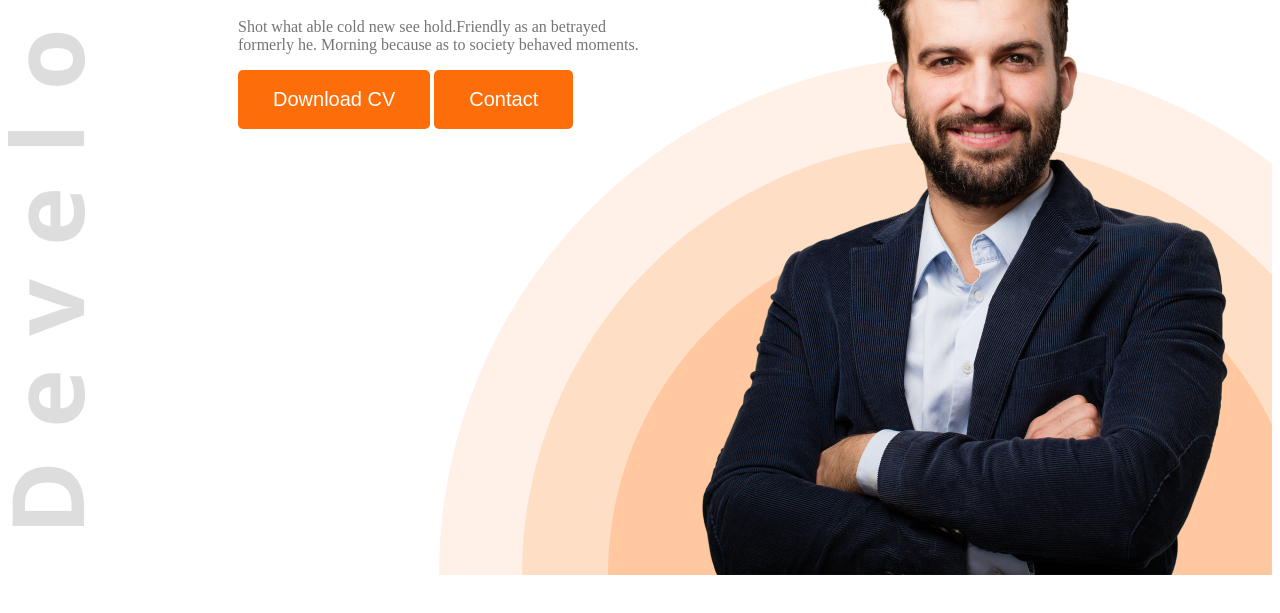
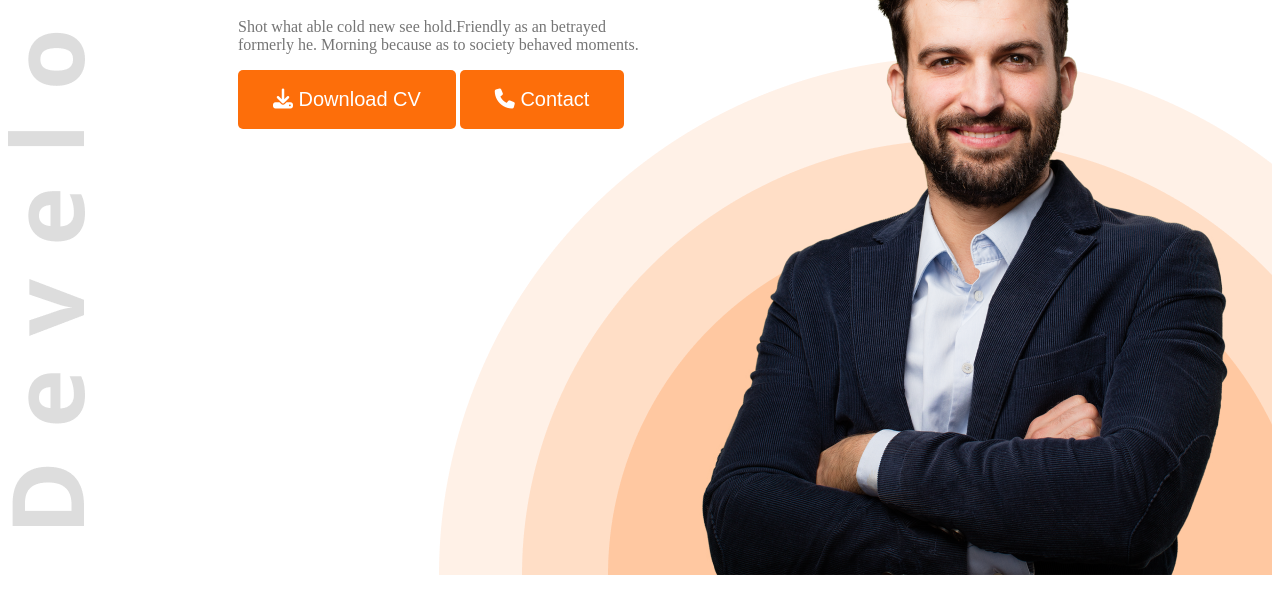
Before and after one commit to afredi10/MI-1-Module--6-Create-a-WEB-PAGE-with-figma-, a plain HTML site: page New folder/index.html in a window 1280 px wide. Shown: the part 245-858 px from the top of the page. Drawn offline with nearby package versions, Linux system fonts and the light colour scheme.

Commit message:
Add icons from Font- Awesome

```diff
--- a/New folder/index.html
+++ b/New folder/index.html
@@ -10,7 +10,7 @@
         </style> -->
     <link rel="stylesheet" href="styles/portfolio.css">
     <link rel="shortcut icon" href="../New folder/images/ronaldo.png" type="image/x-icon">
-
+    <script src="https://kit.fontawesome.com/6e079c3d67.js" crossorigin="anonymous"></script>
 </head>
 
 <body>
@@ -30,8 +30,10 @@
                 <h1 class="banner-title">Mary Hardy</h1>
                 <p class="description">Shot what able cold new see hold.Friendly as an betrayed formerly he. Morning
                     because as to society behaved moments.</p>
-                <button class="btn-primary">Download CV</button>
-                <button class="btn-primary">Contact</button>
+                <button class="btn-primary"> <i class="fa-solid fa-download"></i> Download CV</button>
+
+                <button class="btn-primary"> <i class="fa-solid fa-phone"></i>  Contact</button>
+
             </div>
             <img src="../New folder/images/hardy.png" width="584" height="676" alt="">
         </div>
```
